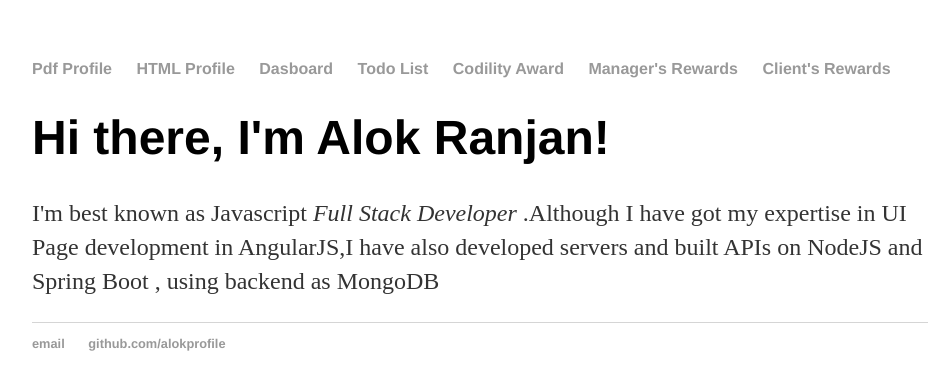
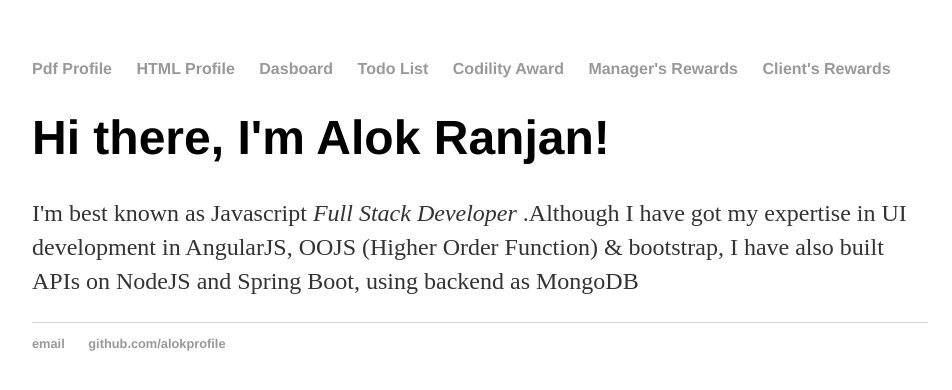
Before and after one commit to alokranjan04/alokranjan04.github.io, a Jekyll site: the page built from index.html, in a window 1280 px wide. Shown: the top 390 px of the page, without its empty margins (160-1112 px from the left). Built offline with Jekyll 4.4.1, drawn with Linux system fonts in a browser that asks for light colours; Markdown is read by kramdown in place of the engine named in the settings.

Commit message:
Updating my profile introduction

```diff
--- a/index.html
+++ b/index.html
@@ -4,5 +4,5 @@ title: Alok Ranjan
 ---
 <div class="blurb">
 	<h1>Hi there, I'm Alok Ranjan!</h1>
-	<p>I'm best known as Javascript <em>Full Stack Developer</em> .Although I have got my expertise in UI Page development in AngularJS,I have also developed servers and built APIs on NodeJS and Spring Boot , using backend as MongoDB </p>
+	<p>I'm best known as Javascript <em>Full Stack Developer</em> .Although I have got my expertise in UI development in AngularJS, OOJS (Higher Order Function) & bootstrap, I have also built APIs on NodeJS and Spring Boot, using backend as MongoDB </p>
 </div><!-- /.blurb -->
```
